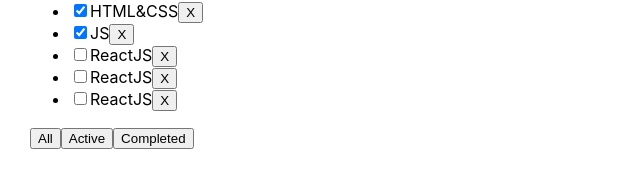
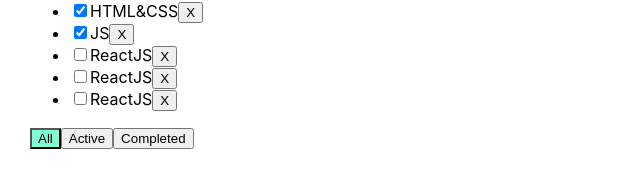
Before and after one commit to viketvova/TodoList-with-Typescript, a React (Create React App) app: page / in a window 1280 px wide. Shown: the part 127-314 px from the top of the page, without its empty margins (0-640 px from the left). Built offline with nearby package versions, Linux system fonts and the light colour scheme.

Commit message:
Add style to buttons

```diff
--- a/src/App.css
+++ b/src/App.css
@@ -14,3 +14,7 @@
 .error-message {
   color: red;
 }
+
+.active-filter {
+  background-color: aquamarine;
+}
--- a/src/App.tsx
+++ b/src/App.tsx
@@ -54,6 +54,7 @@ function App() {
         changeFilter={changeFilter}
         addTask={addTask}
         changeCheckbox={changeCheckbox}
+        filter={filter}
       />
     </div>
   );
--- a/src/Todolist.tsx
+++ b/src/Todolist.tsx
@@ -14,6 +14,7 @@ type PropsType = {
   changeFilter: (filter: FilterValueType) => void;
   addTask: (title: string) => void;
   changeCheckbox: (id: string) => void;
+  filter: FilterValueType;
 };
 
 export function Todolist(props: PropsType) {
@@ -88,9 +89,24 @@ export function Todolist(props: PropsType) {
         })}
       </ul>
       <div>
-        <button onClick={onAllButtonClick}>All</button>
-        <button onClick={onActiveButtonClick}>Active</button>
-        <button onClick={onCompletedButtonClick}>Completed</button>
+        <button
+          onClick={onAllButtonClick}
+          className={props.filter === "All" ? "active-filter" : ""}
+        >
+          All
+        </button>
+        <button
+          onClick={onActiveButtonClick}
+          className={props.filter === "Active" ? "active-filter" : ""}
+        >
+          Active
+        </button>
+        <button
+          onClick={onCompletedButtonClick}
+          className={props.filter === "Completed" ? "active-filter" : ""}
+        >
+          Completed
+        </button>
       </div>
     </div>
   );
```
